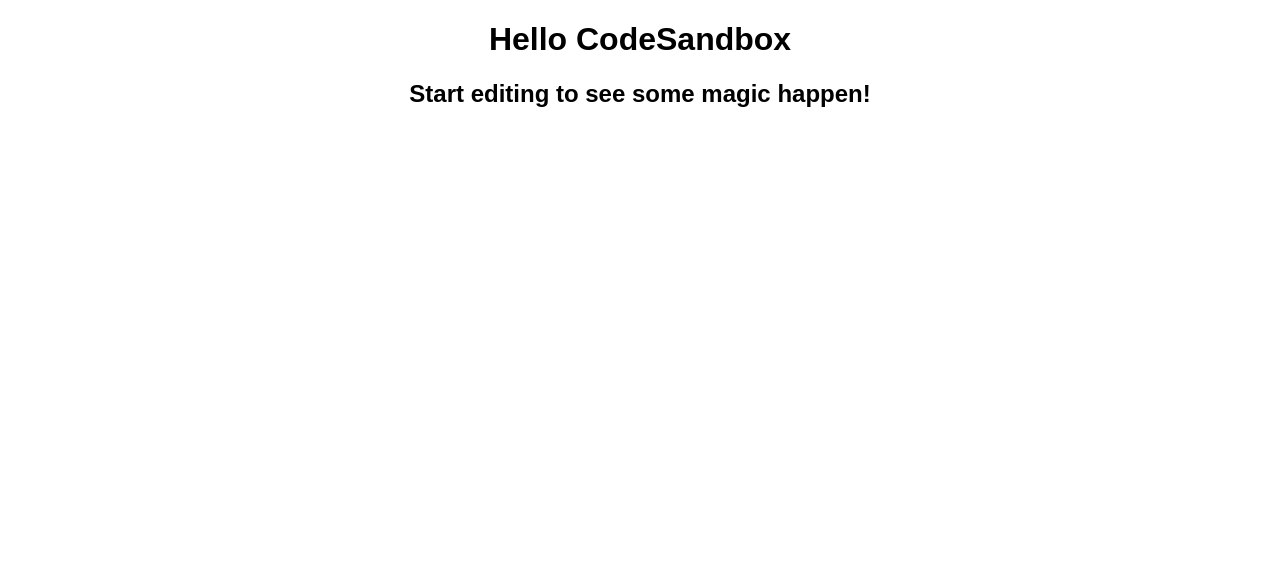
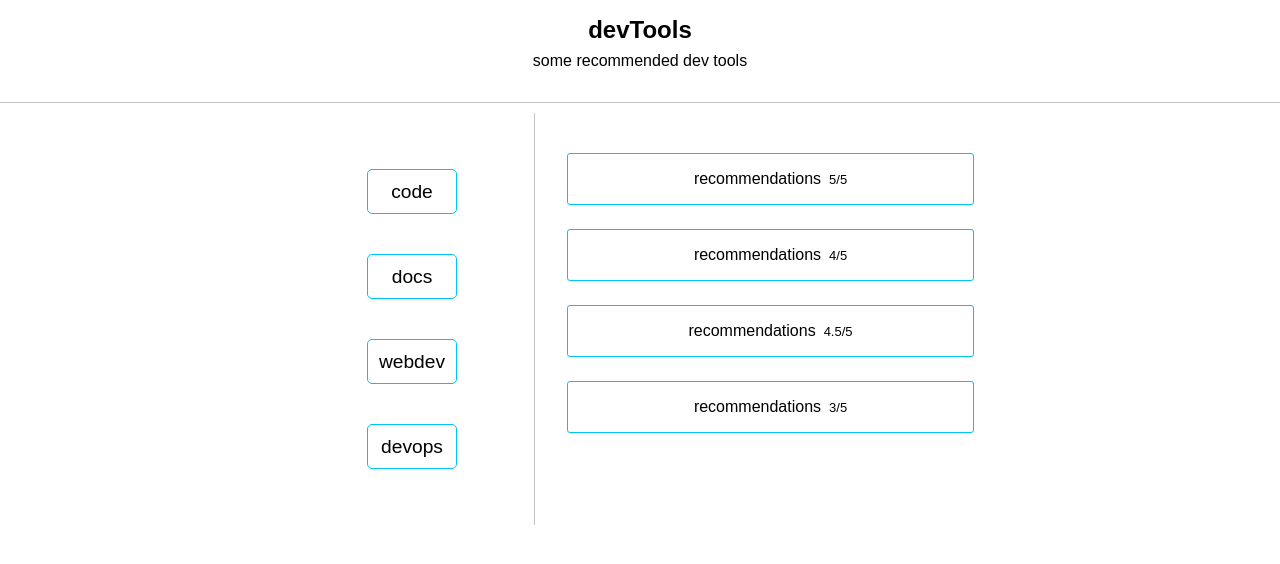
Before and after one commit to kushanksriraj/devTools-recommendations-react, a React (Create React App) app: page / in a window 1280 px wide. Shown: the top 564 px of the page. Built offline with nearby package versions, Linux system fonts and the light colour scheme.

Commit message:
created basic layout and added style

```diff
--- a/public/index.html
+++ b/public/index.html
@@ -20,7 +20,7 @@
       work correctly both with client-side routing and a non-root public URL.
       Learn how to configure a non-root public URL by running `npm run build`.
     -->
-	<title>React App</title>
+	<title>devTools | Recommendations</title>
 </head>
 
 <body>
--- a/src/App.js
+++ b/src/App.js
@@ -4,8 +4,34 @@
 export default function App() {
   return (
     <div className="App">
-      <h1>Hello CodeSandbox</h1>
-      <h2>Start editing to see some magic happen!</h2>
+      <div className="header"> devTools
+      <p>some recommended dev tools</p>
+      </div>
+
+    <main>
+
+    <div className="leftPanel">
+      {/* <p><strong>Click to see recommendations</strong></p> */}
+      <button className="leftPanelButton">code</button>
+      <button className="leftPanelButton">docs</button>
+      <button className="leftPanelButton">webdev</button>
+      <button className="leftPanelButton">devops</button>
+    </div>
+
+    <div className="rightPanel">
+      {/* This is right leftPanel */}
+
+     <ul>
+       <li>recommendations<span>5/5</span></li>
+       <li>recommendations<span>4/5</span></li>
+       <li>recommendations<span>4.5/5</span></li>
+       <li>recommendations<span>3/5</span></li>
+     </ul>
+
+    </div>
+
+   </main>
+
     </div>
   );
 }
--- a/src/styles.css
+++ b/src/styles.css
@@ -1,4 +1,95 @@
+:root {
+  --primary-color : #00c4f5;
+  --secondary-color :#c7c2c2;
+}
+
+body {
+  margin : 0;
+}
+
+* {
+  box-sizing: border-box;
+}
+
 .App {
+  margin: 0;
+  padding: 0;
   font-family: sans-serif;
+}
+
+.header {
+ width: 100%;
+ margin: auto;
+ padding: 1rem;
+ text-align: center;
+ font-size: x-large;
+ font-weight: bold;
+ border-bottom: 1px solid var(--secondary-color);
+ margin-bottom: 10px;
+}
+
+.header p {
+font-weight: normal;
+font-size: medium;
+margin-top: 0.5rem;
+}
+
+main {
+  max-width: 700px;
+  margin: auto;
+  /* height: 90vh; */
+}
+
+.leftPanel {
+  float: left;
+  width: 35%;
+  border-right: 1px solid var(--secondary-color);
+  height: 70%;
+  padding: 1rem;
+}
+
+
+
+.leftPanelButton {
+  display: block;
+  margin: 5vh auto;
+  width: 90px;
+  height: 45px;
+  border : 1px solid var(--primary-color);
+  border-radius: 5px;
+  background-color: white;
+  font-size: larger;
+}
+
+
+.rightPanel {
+float: right;
+width: 65%;
+height: 70%;
+padding: 1rem;
+padding-left: 2rem;
+}
+
+.rightPanel ul {
+  list-style-type: none;
+  margin: 0;
+  padding: 0;
+}
+
+.rightPanel li {
+  display: block;
+  width: 100%;
+  margin: 3vh auto;
+  padding: 1rem;
   text-align: center;
+  border: 1px solid var(--primary-color);
+  border-radius: 3px;
+  font-size: medium;
 }
+
+.rightPanel li span {
+font-size: small;
+font-weight: lighter;
+/* margin-left: 1rem; */
+margin-left: 0.5rem;
+}
```
